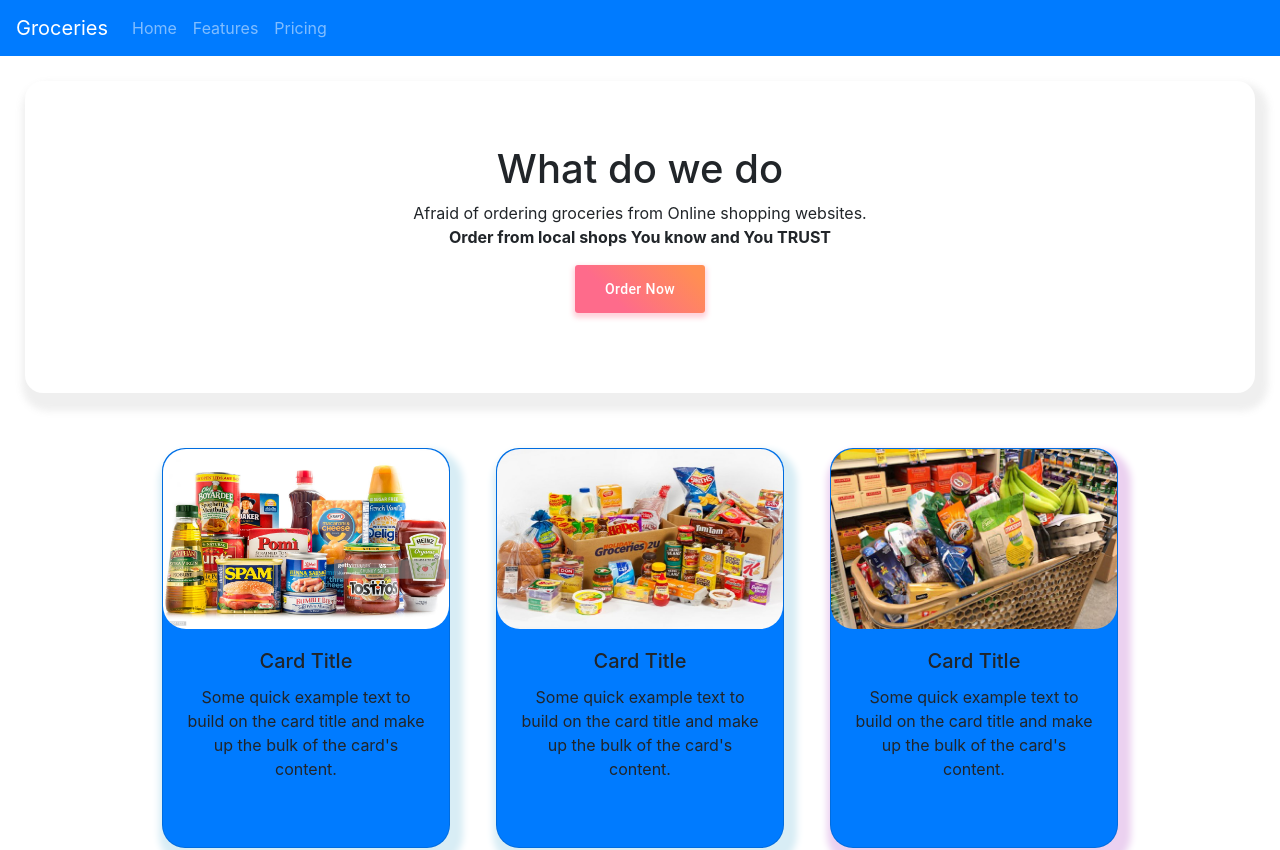
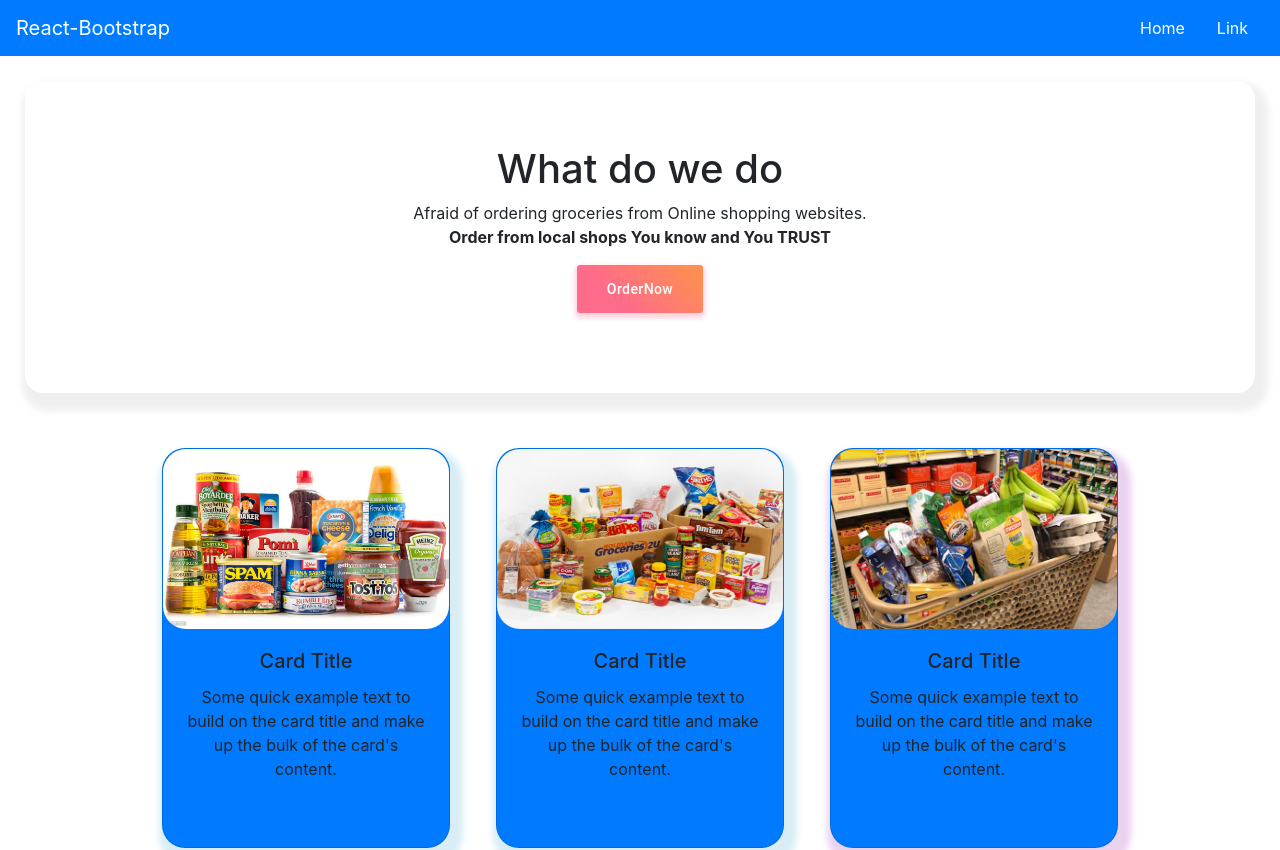
Before and after one commit to naganikshith04/grocery, a React (Create React App) app: page / in a window 1280 px wide. Shown: the top 850 px of the page. Built offline with nearby package versions, Linux system fonts and the light colour scheme.

Commit message:
stepper and cards

```diff
--- a/src/components/MainText/MainText.js
+++ b/src/components/MainText/MainText.js
@@ -1,28 +1,12 @@
 import React from 'react'
-import { Card , Jumbotron  } from 'react-bootstrap'
-import { makeStyles } from '@material-ui/core/styles';
-import Button from '@material-ui/core/Button';
+import { Jumbotron  } from 'react-bootstrap'
 
 import CardText from './CardText'
 import Aux from '../../hoc/Auxi/Auxi'
 import Stepper from './Stepper'
+import Button from '../../components/UI/Button/Button'
 
 const MainText = () => {
-    const useStyles = makeStyles({
-        root: {
-          background: 'linear-gradient(45deg, #FE6B8B 30%, #FF8E53 90%)',
-          borderRadius: 3,
-          border: 0,
-          color: 'white',
-          height: 48,
-          padding: '0 30px',
-          boxShadow: '0 3px 5px 2px rgba(255, 105, 135, .3)',
-        },
-        label: {
-          textTransform: 'capitalize',
-        },
-      });
-      const classes = useStyles();
     return(
         <Aux>
             <div style={{
@@ -35,17 +19,12 @@
                     borderRadius: '23px'
                 }}>
                     <h1>What do we do</h1>
-                    <p>
-                        Afraid of ordering groceries from Online shopping websites.<br/>
-                        <strong>  Order from local shops You know and You TRUST </strong>
-                    </p>
-                    <p>
-                    <Button
-                        classes={{
-                            root: classes.root, // class name, e.g. `classes-nesting-root-x`
-                            label: classes.label, // class name, e.g. `classes-nesting-label-x`
-                        }}
-                        > Order Now</Button>
+                        <p>
+                            Afraid of ordering groceries from Online shopping websites.<br/>
+                            <strong>  Order from local shops You know and You TRUST </strong>
+                        </p>
+                        <p>
+                        <Button btnTxt="orderNow" />
                     </p>
                 </Jumbotron>
             </div>
--- a/src/components/MainText/Stepper.js
+++ b/src/components/MainText/Stepper.js
@@ -14,28 +14,6 @@
 import Button from '@material-ui/core/Button';
 import Typography from '@material-ui/core/Typography';
 
-const QontoConnector = withStyles({
-  alternativeLabel: {
-    top: 10,
-    left: 'calc(-50% + 16px)',
-    right: 'calc(50% + 16px)',
-  },
-  active: {
-    '& $line': {
-      borderColor: '#784af4',
-    },
-  },
-  completed: {
-    '& $line': {
-      borderColor: '#784af4',
-    },
-  },
-  line: {
-    borderColor: '#eaeaf0',
-    borderTopWidth: 3,
-    borderRadius: 1,
-  },
-})(StepConnector);
 
 const useQontoStepIconStyles = makeStyles({
   root: {
@@ -162,6 +140,7 @@
   },
   button: {
     marginRight: theme.spacing(1),
+    backgroundColor : '#007bff'
   },
   instructions: {
     marginTop: theme.spacing(1),
@@ -230,7 +209,7 @@
               All steps completed - you&apos;re finished
             </Typography>
             <Button onClick={handleReset} className={classes.button}>
-              Reset
+              OrderNow
             </Button>
           </div>
         ) : (
--- a/src/components/NavBar/NavBar.js
+++ b/src/components/NavBar/NavBar.js
@@ -1,24 +1,45 @@
 import React from 'react'
 import '../../../node_modules/bootstrap/dist/css/bootstrap.min.css';
 
-import {Nav,Navbar} from 'react-bootstrap'
+// import {Nav,Navbar} from 'react-bootstrap'
+import {Navbar,Nav} from 'react-bootstrap'
 
 function NavBar() {
     return (
-        <Navbar style={{
+      //   <Navbar style={{
 
-        }} bg="primary" variant="dark">
-        <Navbar.Brand href="home">Groceries</Navbar.Brand>
-        <Nav className="mr-auto">
-          <Nav.Link href="home">Home</Nav.Link>
-          <Nav.Link href="features">Features</Nav.Link>
-          <Nav.Link href="pricing">Pricing</Nav.Link>
-        </Nav>
-        {/* <Form inline>
-          <FormControl type="text" placeholder="Search" className="mr-sm-2" />
-          <Button variant="outline-light">Search</Button>
-        </Form> */}
+      //   }} bg="primary" variant="dark">
+      //   <Navbar.Brand href="home">Groceries</Navbar.Brand>
+      //   <Nav className="mr-auto">
+      //     <Nav.Link href="home">Home</Nav.Link>
+      //     <Nav.Link href="features">Features</Nav.Link>
+      //     <Nav.Link href="pricing">Pricing</Nav.Link>
+      //   </Nav>
+      //   {/* <Form inline>
+      //     <FormControl type="text" placeholder="Search" className="mr-sm-2" />
+      //     <Button variant="outline-light">Search</Button>
+      //   </Form> */}
+      // </Navbar>
+
+      <Navbar style={{
+        color:'white',
+      }} bg="primary" expand="lg">
+        <Navbar.Brand style={{
+        color:'white',
+      }} href="/home">React-Bootstrap</Navbar.Brand>
+        <Navbar.Toggle aria-controls="basic-navbar-nav" />
+        <Navbar.Collapse id="basic-navbar-nav">
+          <Nav className="mr-auto">
+          </Nav>
+          <Nav.Link style={{
+            color:'white',
+          }} href="/home">Home</Nav.Link>
+            <Nav.Link style={{
+              color:'white',
+            }} href="/link">Link</Nav.Link>
+        </Navbar.Collapse>
       </Navbar>
+
     )
   }
 
--- /dev/null
+++ b/src/components/UI/Button/Button.js
@@ -0,0 +1,33 @@
+import React from 'react'
+import { makeStyles } from '@material-ui/core/styles';
+import Button from '@material-ui/core/Button';
+
+const Bon = ( props ) => {
+    const useStyles = makeStyles({
+        root: {
+          background: 'linear-gradient(45deg, #FE6B8B 30%, #FF8E53 90%)',
+          borderRadius: 3,
+          border: 0,
+          color: 'white',
+          height: 48,
+          padding: '0 30px',
+          boxShadow: '0 3px 5px 2px rgba(255, 105, 135, .3)',
+        },
+        label: {
+          textTransform: 'capitalize',
+        },
+      });
+      const classes = useStyles();
+    return (
+        <Button
+        classes={{
+            root: classes.root, // class name, e.g. `classes-nesting-root-x`
+            label: classes.label, // class name, e.g. `classes-nesting-label-x`
+            }}
+        > {props.btnTxt}</Button>
+
+    )
+
+}
+
+export default Bon
```
